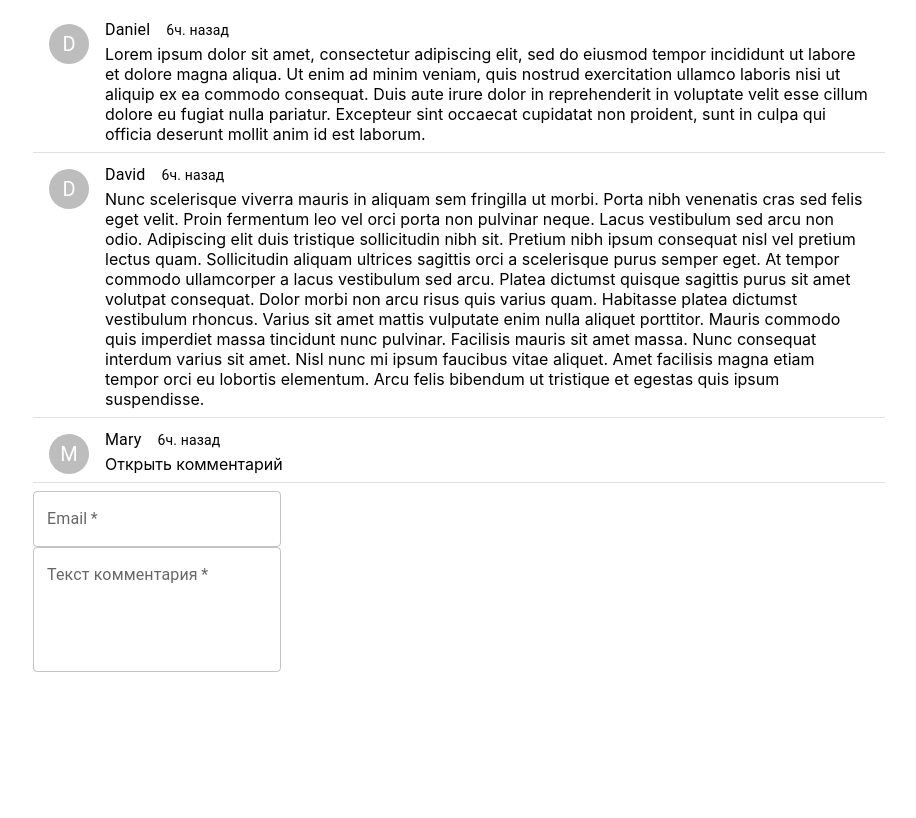
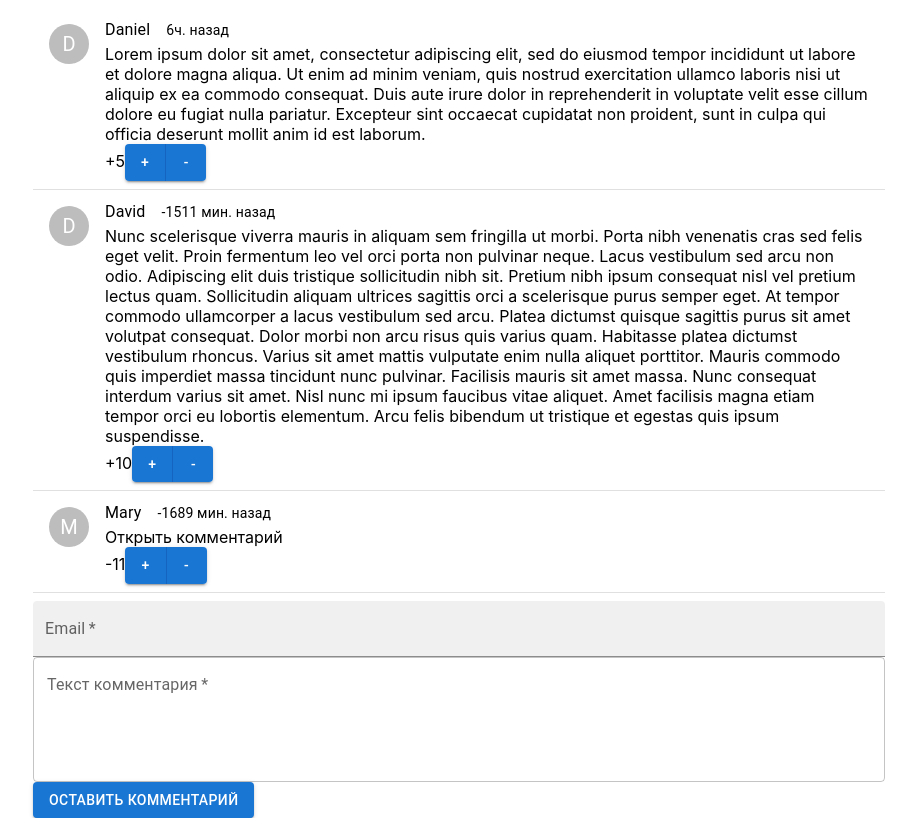
Before and after one commit to MariaFL/comment-system, a React (Create React App) app: page / in a window 1280 px wide. Shown: the whole page, without its empty margins (181-1097 px from the left). Built offline with nearby package versions, Linux system fonts and the light colour scheme; the HTML template or start-up script is replaced by a standard one.

Commit message:
added ratings actions

```diff
--- a/package.json
+++ b/package.json
@@ -12,6 +12,7 @@
     "@testing-library/user-event": "^13.2.1",
     "react": "^18.2.0",
     "react-dom": "^18.2.0",
+    "react-hook-form": "^7.43.1",
     "react-scripts": "5.0.1",
     "web-vitals": "^2.1.0"
   },
--- a/src/components/Comments.jsx
+++ b/src/components/Comments.jsx
@@ -1,14 +1,10 @@
-import React from "react";
-import List from '@mui/material/List';
-import Container from '@mui/material/Container';
-import Box from '@mui/material/Box';
-import TextField from '@mui/material/TextField';
+import React, { useRef, useState } from 'react';
+import { useForm, Controller, useFieldArray } from 'react-hook-form';
+import { List, Container, Box, TextField, Button } from '@mui/material';
+import Comment from './comment/Comment';
+import './comments.css';
 
-import FormControl from '@mui/material/FormControl';
-import Comment from './comment/Comment';
-import './comments.css'
-
-const comments = [
+const commentsStatic = [
     {
         id: 1,
         author: 'Daniel',
@@ -20,33 +16,63 @@ const comments = [
         id: 2,
         author: 'David',
         text: 'Nunc scelerisque viverra mauris in aliquam sem fringilla ut morbi. Porta nibh venenatis cras sed felis eget velit. Proin fermentum leo vel orci porta non pulvinar neque. Lacus vestibulum sed arcu non odio. Adipiscing elit duis tristique sollicitudin nibh sit. Pretium nibh ipsum consequat nisl vel pretium lectus quam. Sollicitudin aliquam ultrices sagittis orci a scelerisque purus semper eget. At tempor commodo ullamcorper a lacus vestibulum sed arcu. Platea dictumst quisque sagittis purus sit amet volutpat consequat. Dolor morbi non arcu risus quis varius quam. Habitasse platea dictumst vestibulum rhoncus. Varius sit amet mattis vulputate enim nulla aliquet porttitor. Mauris commodo quis imperdiet massa tincidunt nunc pulvinar. Facilisis mauris sit amet massa. Nunc consequat interdum varius sit amet. Nisl nunc mi ipsum faucibus vitae aliquet. Amet facilisis magna etiam tempor orci eu lobortis elementum. Arcu felis bibendum ut tristique et egestas quis ipsum suspendisse.',
-        date: 1676800056837,
+        date: 1676915569307,
         rating: 10,
     },
     {
         id: 3,
         author: 'Mary',
-        text: 'Nunc scelerisque viverra mauris in aliquam sem fringilla ut morbi. Porta nibh venenatis cras sed felis eget velit. Proin fermentum leo vel orci porta non pulvinar neque. Lacus vestibulum sed arcu non odio. Adipiscing elit duis tristique sollicitudin nibh sit. Pretium nibh ipsum consequat nisl vel pretium lectus quam. Sollicitudin aliquam ultrices sagittis orci a scelerisque purus semper eget. At tempor commodo ullamcorper a lacus vestibulum sed arcu. Platea dictumst quisque sagittis purus sit amet volutpat consequat. Dolor morbi non arcu risus quis varius quam. Habitasse platea dictumst vestibulum rhoncus. Varius sit amet mattis vulputate enim nulla aliquet porttitor. Mauris commodo quis imperdiet massa tincidunt nunc pulvinar. Facilisis mauris sit amet massa. Nunc consequat interdum varius sit amet. Nisl nunc mi ipsum faucibus vitae aliquet. Amet facilisis magna etiam tempor orci eu lobortis elementum. Arcu felis bibendum ut tristique et egestas quis ipsum suspendisse.',
-        date: 1676800056837,
+        text: 'Nunc scelerisque viverra mauris in aliquam sem fringilla ut morbi. Porta nibh venenatis cr******************************* Facilisis mauris sit amet massa. Nunc consequat interdum varius sit amet. Nisl nunc mi ipsum faucibus vitae aliquet. Amet facilisis magna etiam tempor orci eu lobortis elementum. Arcu felis bibendum ut tristique et egestas quis ipsum suspendisse.',
+        date: 1676926259293,
         rating: -11,
     }
 ]
 
 const Comments = () => {
+    const [comments, setComments] =  useState(commentsStatic);
+
+    const handlerAddComment = (comment) => {
+        const newComment = {...comment, id: comments.length, date: Date.now(), rating: 0};
+        setComments([...comments, newComment]);
+    }
+
+    const handlerEditRating = (commentId, rating) => {
+        const index = comments.findIndex(({id}) => id === commentId);
+        const newComment = {...comments[index], rating: rating};
+        const oldComments = [...comments];
+        oldComments[index] = {...newComment};
+        setComments([...oldComments]);
+    }
+
+    const formRef = useRef(null);
+
+    const { control, handleSubmit } = useForm({
+        reValidateMode: "onBlur"
+      });
+
     return (
         <Container maxWidth="md">
             <List>
-                {comments.map((comment) => <Comment comment={comment} key={`comment-${comment.id}`}/>)}
+                {comments.map((comment) => <Comment comment={comment} key={`comment-${comment.id}`} onChangeRating={handlerEditRating}/>)}
             </List>
-            <div>
-            <Box component="form">
-                <FormControl>
-                    <TextField required label="Email" className="input-email" type="email"/>
-                    <TextField required multiline label="Текст комментария" rows={4} fullWidth/>
-                </FormControl>
+            <Box component="form" ref={formRef} onSubmit={(e) => {e.preventDefault(); console.log(e); console.log(formRef)}}>
+            <Controller
+              control={control}
+              name="author"
+              defaultValue=""
+              render={({ field }) => (
+                <TextField
+                  {...field}
+                  fullWidth
+                  variant="filled"
+                  required label="Email"
+                  type="email"
+                />
+              )}
+            />
+                <TextField required multiline label="Текст комментария" rows={4} fullWidth name="text"/>
+                <Button type="submit" variant="contained">Оставить комментарий</Button>
             </Box>
-            </div>
-
         </Container>
 
     )
--- a/src/components/comment/Comment.jsx
+++ b/src/components/comment/Comment.jsx
@@ -1,18 +1,20 @@
-import React from "react";
-import ListItem from '@mui/material/ListItem';
-import ListItemAvatar from '@mui/material/ListItemAvatar';
-import Avatar from '@mui/material/Avatar';
-import Collapse from '@mui/material/Collapse';
-import { Grid, Typography } from '@mui/material';
+import React, { useEffect } from 'react';
+import { Avatar, Collapse, Grid, ListItem , ListItemAvatar, Typography } from '@mui/material';
 import DateText from "./DateText";
-
-
+import RatingBlock from "./RatingBlock";
 
 const Comment = (props) => {
-    const {avatar, author, rating, text, date} = props.comment;
-    let textDate;
+    const {id, avatar, author, rating, text, date} = props.comment;
+    const {onChangeRating} = props;
 
-    //if (date > )
+    const handleAddRating = () => {
+        onChangeRating(id, rating + 1);
+    }
+
+    const handleDeductRating = () => {
+        onChangeRating(id, rating - 1);
+    }
+
     return (
         <ListItem
             alignItems="flex-start"
@@ -36,13 +38,18 @@ const Comment = (props) => {
                     <DateText date={date}/>
                 </Typography>
                 <CommentBlock text={text} rating={rating}/>
+                <RatingBlock rating={rating} onAdd={handleAddRating} onDeduct={handleDeductRating}/>
             </Grid>
         </ListItem>
     );
 }
 
 const CommentBlock = ({text, rating}) => {
-    const [openText, setOpenText] = React.useState(rating > -10);
+    const [openText, setOpenText] = React.useState(rating >= -10);
+
+    useEffect(() => {
+        setOpenText(rating >= -10);
+    }, [rating])
 
     const handleOpenChange = () => setOpenText(true);
 
--- a/src/components/comment/DateText.jsx
+++ b/src/components/comment/DateText.jsx
@@ -1,7 +1,6 @@
-import React, {useState, useEffect} from "react";
+import {useState, useEffect} from 'react';
 
-const DateText = ({date}) => {
-    const commentDate = new Date(date);
+const DateText = ({date: commentDate}) => {
     const [dateNow, setDateNow] = useState(new Date());
     const [dateDiff, setDateDiff] = useState(0);
     const getDate = () => setDateNow(new Date());
@@ -14,9 +13,10 @@ const DateText = ({date}) => {
         setDateDiff((dateNow - commentDate) / 60000);
     }, [dateNow, commentDate]);
 
-
-
-    return (dateDiff/60 <= 1) ? Math.floor(dateDiff) + ' мин. назад' : (dateDiff/(60 * 24) <= 1) ? Math.floor(dateDiff/60) + 'ч. назад' : Math.floor(dateDiff/(60 * 24)) + 'дн. назад';
+    return (dateDiff/60 <= 1) ?
+        Math.floor(dateDiff) + ' мин. назад' : (dateDiff/(60 * 24) <= 1) ?
+        Math.floor(dateDiff/60) + 'ч. назад' :
+        Math.floor(dateDiff/(60 * 24)) + 'дн. назад';
 }
 
 export default DateText;
--- /dev/null
+++ b/src/components/comment/RatingBlock.jsx
@@ -0,0 +1,21 @@
+import React from 'react';
+import { ButtonGroup, Button } from '@mui/material';
+
+const RatingBlock = (props) => {
+    const {rating} = props;
+    return (
+        <div>
+            {rating > 0 ? '+' : null}{rating}
+            <ButtonGroup
+                variant="contained"
+                aria-label="Rating"
+            >
+                <Button onClick={props.onAdd}>+</Button>
+                <Button onClick={props.onDeduct}>-</Button>
+            </ButtonGroup>
+        </div>
+    );
+}
+
+
+export default RatingBlock;
```
Also changed, not shown: 1 other file (tests, documents, lock files or other folders).
